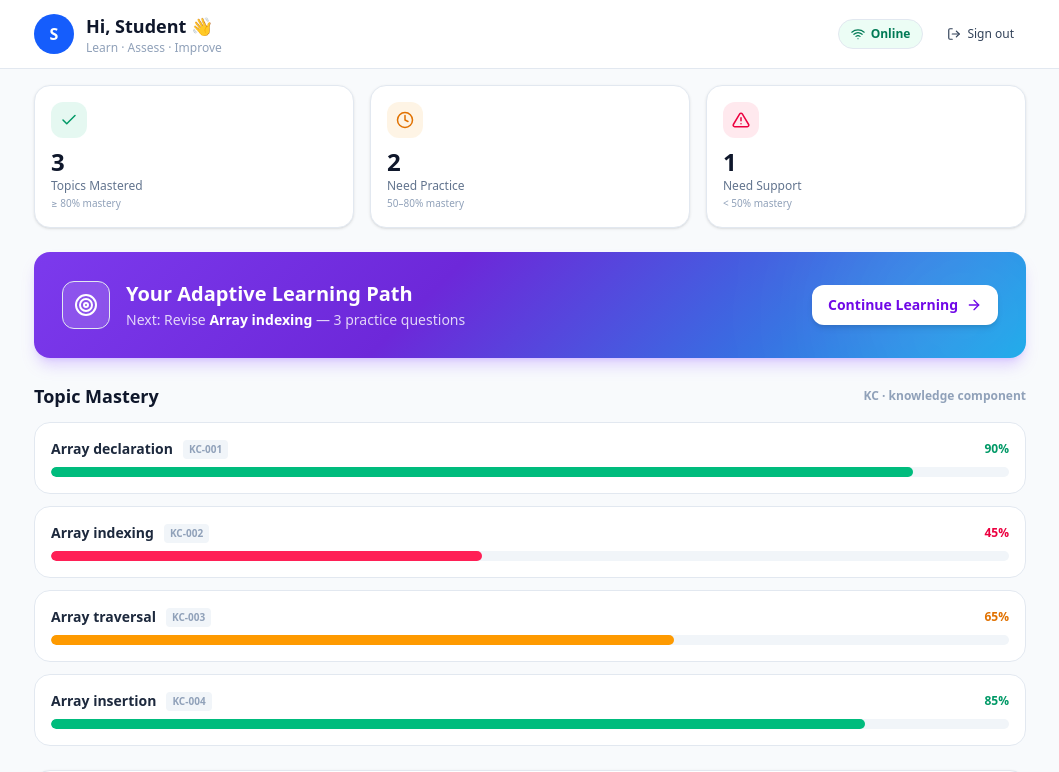
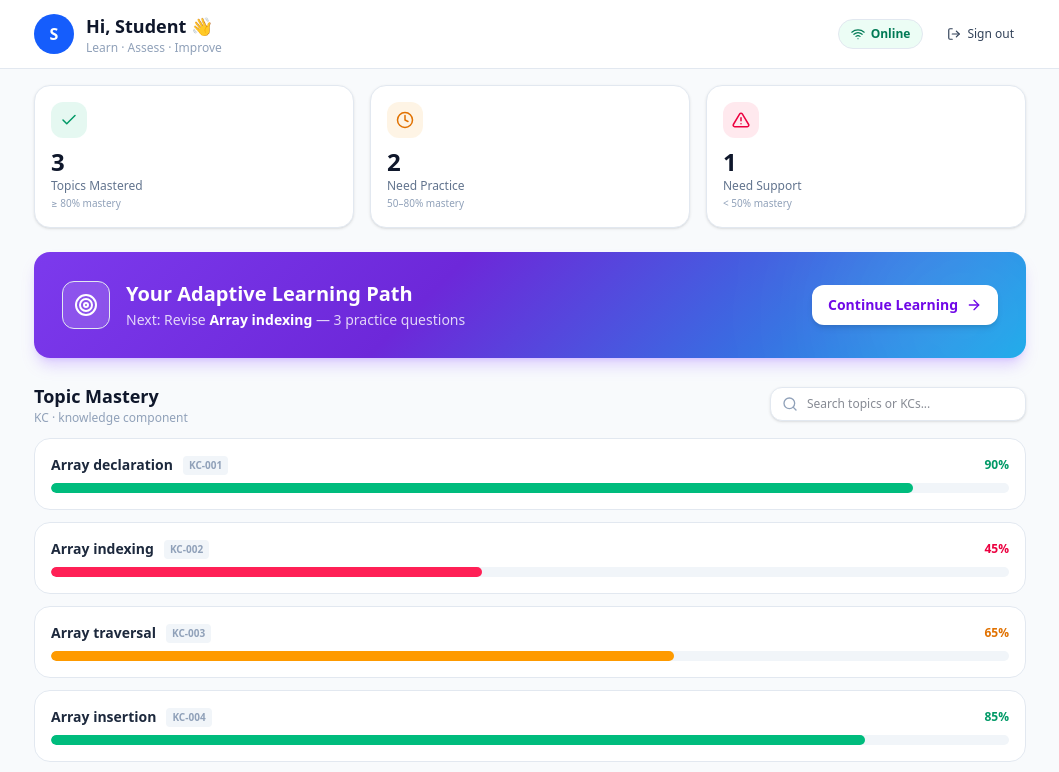
Before and after one commit to joshitarana2621/mindmesh-sih, a Next.js app in the folder apps/web/: page /student in a window 1280 px wide. Shown: the top 772 px of the page, without its empty margins (110-1169 px from the left). Built offline with nearby package versions, Linux system fonts and the light colour scheme; no server answers.

Commit message:
Add search bar to Student Dashboard to filter topics

```diff
--- a/apps/web/src/app/student/page.tsx
+++ b/apps/web/src/app/student/page.tsx
@@ -1,4 +1,5 @@
 "use client";
+import { useState } from "react";
 import Link from "next/link";
 import { useAuthStore } from "@/stores/auth-store";
 import { useKioskStore } from "@/stores/kiosk-store";
@@ -19,6 +20,8 @@ export default function StudentDashboard() {
   const name = kiosk.currentProfile?.name || auth.name || "Student";
   useSync();
   const conn = useConnectivityStore(s => s.state);
+  const [searchQuery, setSearchQuery] = useState("");
+  const filteredTopics = TOPICS.filter(t => t.t.toLowerCase().includes(searchQuery.toLowerCase()) || t.code.toLowerCase().includes(searchQuery.toLowerCase()));
   const queue = useConnectivityStore(s => s.syncQueueCount);
   const next = TOPICS.reduce((a, b) => (a.m < b.m ? a : b));
   return (
@@ -58,12 +61,26 @@ export default function StudentDashboard() {
           </div>
         </div>
         <div>
-          <div className="flex items-center justify-between mb-3">
-            <h2 className="text-lg font-extrabold text-slate-900">Topic Mastery</h2>
-            <span className="text-xs font-semibold text-slate-400">KC · knowledge component</span>
+          <div className="flex flex-col sm:flex-row sm:items-center sm:justify-between gap-3 mb-3">
+            <div>
+              <h2 className="text-lg font-extrabold text-slate-900">Topic Mastery</h2>
+              <p className="text-xs text-slate-400 font-medium">KC · knowledge component</p>
+            </div>
+            <div className="relative w-full sm:w-64">
+              <span className="absolute inset-y-0 left-0 pl-3 flex items-center pointer-events-none text-slate-400">
+                <Icon name="search" className="w-4 h-4" />
+              </span>
+              <input
+                type="text"
+                placeholder="Search topics or KCs..."
+                value={searchQuery}
+                onChange={(e) => setSearchQuery(e.target.value)}
+                className="w-full pl-9 pr-4 py-2 bg-white border border-slate-200 rounded-xl text-xs focus:outline-none focus:ring-2 focus:ring-violet-500 focus:border-transparent transition-all shadow-sm"
+              />
+            </div>
           </div>
           <div className="space-y-3">
-            {TOPICS.map((k, i) => (
+            {filteredTopics.map((k, i) => (
               <div key={k.t} className="bg-white rounded-2xl border border-slate-200 p-4 card-hover animate-fade-up" style={{ animationDelay: `${i * 50}ms` }}>
                 <div className="flex justify-between items-center mb-2">
                   <span className="flex items-center gap-2.5"><span className="font-semibold text-slate-800 text-sm">{k.t}</span><span className="text-[10px] font-bold text-slate-400 bg-slate-100 rounded px-1.5 py-0.5">{k.code}</span></span>
--- a/apps/web/src/components/ui/icons.tsx
+++ b/apps/web/src/components/ui/icons.tsx
@@ -20,6 +20,7 @@ const paths: Record<string, React.ReactNode> = {
   brain: <><path d="M12 4.5a2.5 2.5 0 0 0-4.96-.46 2.5 2.5 0 0 0-1.98 3 2.5 2.5 0 0 0-1.32 4.24 3 3 0 0 0 .34 5.58 2.5 2.5 0 0 0 2.96 3.08A2.5 2.5 0 0 0 12 19.5a2.5 2.5 0 0 0 4.96.44 2.5 2.5 0 0 0 2.96-3.08 3 3 0 0 0 .34-5.58 2.5 2.5 0 0 0-1.32-4.24 2.5 2.5 0 0 0-1.98-3A2.5 2.5 0 0 0 12 4.5z"/><path d="M12 4.5V19"/></>,
   radar: <><circle cx="12" cy="12" r="10"/><path d="M12 12l6-4"/><circle cx="12" cy="12" r="2"/></>,
   plus: <><line x1="12" y1="5" x2="12" y2="19"/><line x1="5" y1="12" x2="19" y2="12"/></>,
+  search: <><circle cx="11" cy="11" r="8"/><line x1="21" y1="21" x2="16.65" y2="16.65"/></>,
 };
 export function Icon({ name, className = "w-5 h-5", strokeWidth = 2 }: { name: string; className?: string; strokeWidth?: number }) {
   return (
```
